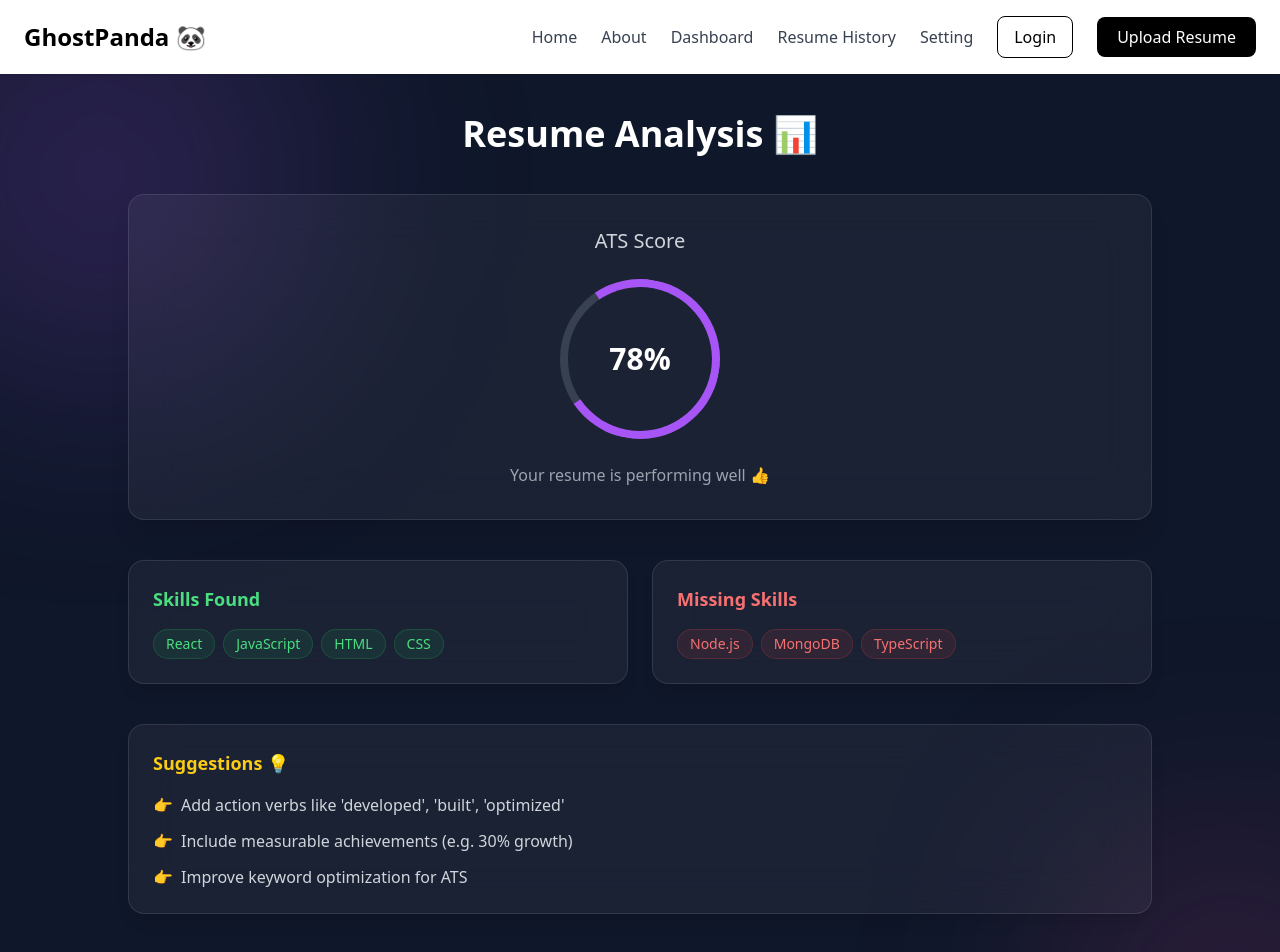
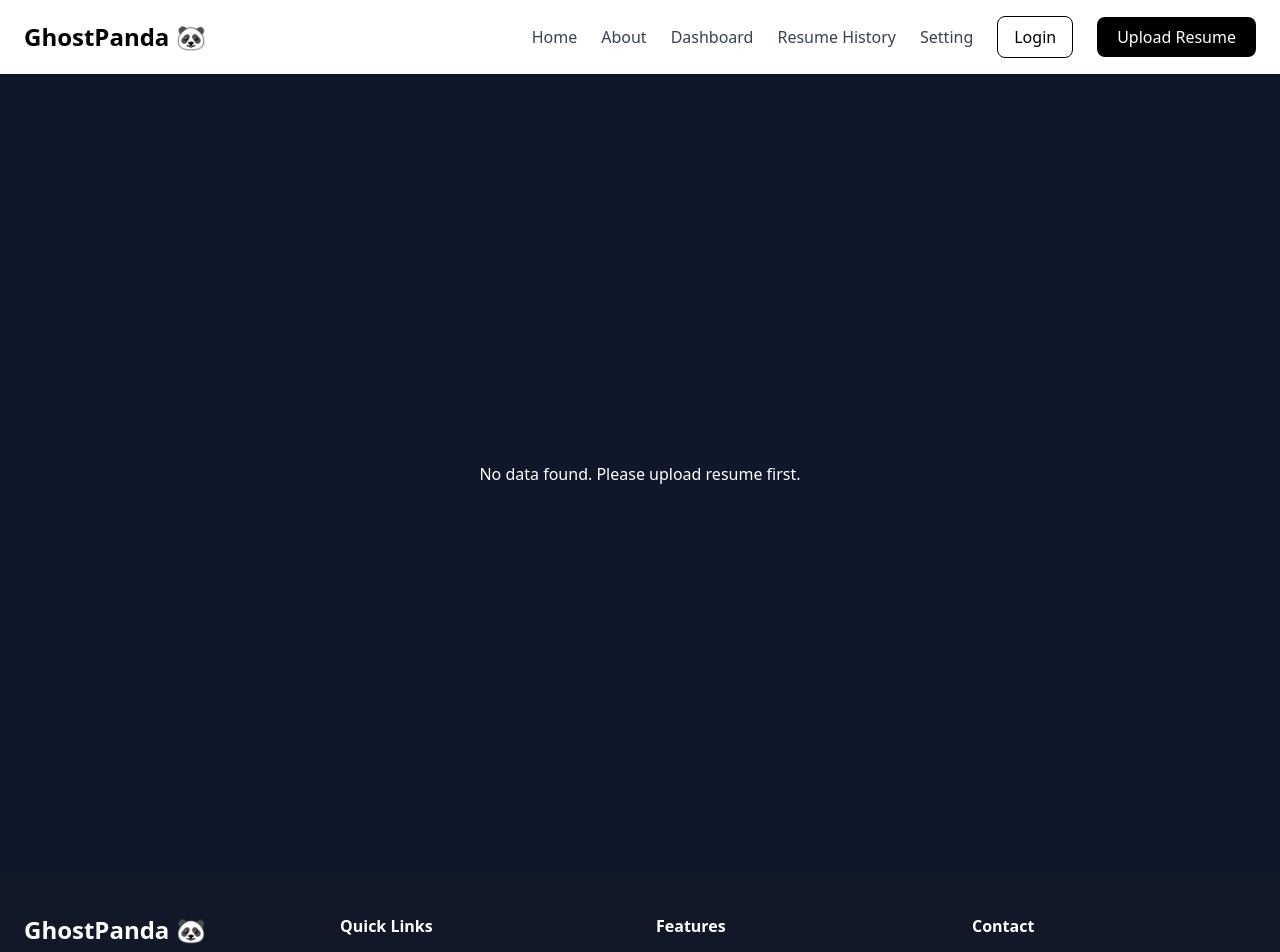
Before and after one commit to anaskhan08274-alt/GhostPanda, a React (Create React App) app: page /result in a window 1280 px wide. Shown: the top 952 px of the page. Built offline with nearby package versions, Linux system fonts and the light colour scheme.

Commit message:
new commit

```diff
--- /dev/null
+++ b/src/Pages/ProgressRing.jsx
@@ -0,0 +1,65 @@
+import { useEffect, useState } from "react";
+
+const ProgressRing = ({ score }) => {
+  const [progress, setProgress] = useState(0);
+
+  const radius = 70;
+  const stroke = 10;
+  const normalizedRadius = radius - stroke / 2;
+  const circumference = normalizedRadius * 2 * Math.PI;
+
+  useEffect(() => {
+    let current = 0;
+
+    const interval = setInterval(() => {
+      current += 1;
+      if (current >= score) {
+        current = score;
+        clearInterval(interval);
+      }
+      setProgress(current);
+    }, 15);
+
+    return () => clearInterval(interval);
+  }, [score]);
+
+  const strokeDashoffset =
+    circumference - (progress / 100) * circumference;
+
+  return (
+    <div className="relative w-40 h-40 mx-auto mb-6">
+      <svg height={radius * 2} width={radius * 2}>
+        {/* Background */}
+        <circle
+          stroke="#374151"
+          fill="transparent"
+          strokeWidth={stroke}
+          r={normalizedRadius}
+          cx={radius}
+          cy={radius}
+        />
+
+        {/* Progress */}
+        <circle
+          stroke={score > 75 ? "#22c55e" : score > 50 ? "#facc15" : "#ef4444"}
+          fill="transparent"
+          strokeWidth={stroke}
+          strokeLinecap="round"
+          strokeDasharray={circumference}
+          strokeDashoffset={strokeDashoffset}
+          r={normalizedRadius}
+          cx={radius}
+          cy={radius}
+          style={{ transition: "stroke-dashoffset 0.2s ease" }}
+        />
+      </svg>
+
+      {/* Center text */}
+      <div className="absolute inset-0 flex items-center justify-center text-3xl font-bold">
+        {progress}%
+      </div>
+    </div>
+  );
+};
+
+export default ProgressRing;
--- a/src/Pages/Result.jsx
+++ b/src/Pages/Result.jsx
@@ -1,16 +1,23 @@
-import { Link } from "react-router-dom";
+import { Link, useLocation } from "react-router-dom";
+import ProgressRing from "./ProgressRing";
 
 const Result = () => {
-  const score = 78;
+  const { state } = useLocation();
 
-  const skills = ["React", "JavaScript", "HTML", "CSS"];
-  const missingSkills = ["Node.js", "MongoDB", "TypeScript"];
+  // ✅ Fallback (agar direct page open ho)
+  if (!state) {
+    return (
+      <div className="min-h-screen flex items-center justify-center bg-[#0f172a] text-white">
+        <p>No data found. Please upload resume first.</p>
+      </div>
+    );
+  }
 
-  const suggestions = [
-    "Add action verbs like 'developed', 'built', 'optimized'",
-    "Include measurable achievements (e.g. 30% growth)",
-    "Improve keyword optimization for ATS",
-  ];
+  // ✅ Dynamic data
+  const score = state.score;
+  const skills = state.skills;
+  const missingSkills = state.missingSkills;
+  const suggestions = state.suggestions;
 
   return (
     <div className="relative min-h-screen bg-[#0f172a] text-white p-6 md:p-10 overflow-hidden">
@@ -32,18 +39,7 @@ const Result = () => {
           <h2 className="text-xl mb-6 text-gray-300">ATS Score</h2>
 
           {/* Circular Score */}
-          <div className="relative w-40 h-40 mx-auto mb-6">
-            <div className="absolute inset-0 rounded-full border-8 border-gray-700"></div>
-
-            <div
-              className="absolute inset-0 rounded-full border-8 border-purple-500 border-t-transparent animate-spin-slow"
-              style={{ transform: `rotate(${score * 3.6}deg)` }}
-            ></div>
-
-            <div className="absolute inset-0 flex items-center justify-center text-3xl font-bold">
-              {score}%
-            </div>
-          </div>
+         <ProgressRing score={score} />
 
           <p className="text-gray-400">
             Your resume is performing {score > 70 ? "well 👍" : "needs improvement ⚠️"}
--- a/src/Pages/UploadResume.jsx
+++ b/src/Pages/UploadResume.jsx
@@ -5,6 +5,38 @@ const UploadResume = () => {
   const [fileName, setFileName] = useState("");
   const [loading, setLoading] = useState(false);
   const navigate = useNavigate();
+
+  // 🔥 Dummy AI Generator
+  const generateDummyData = (fileName) => {
+    const score = Math.floor(Math.random() * 30) + 65;
+
+    const allSkills = [
+      "React",
+      "JavaScript",
+      "HTML",
+      "CSS",
+      "Node.js",
+      "MongoDB",
+      "TypeScript",
+    ];
+
+    // shuffle skills (random feel)
+    const shuffled = [...allSkills].sort(() => 0.5 - Math.random());
+
+    const skills = shuffled.slice(0, 4);
+    const missingSkills = shuffled.slice(4);
+
+    return {
+      score,
+      skills,
+      missingSkills,
+      suggestions: [
+        "Add measurable achievements",
+        "Improve ATS keywords",
+        "Enhance project descriptions",
+      ],
+    };
+  };
 
   const handleFileChange = (e) => {
     if (e.target.files.length > 0) {
@@ -21,8 +53,10 @@ const UploadResume = () => {
     setLoading(true);
 
     setTimeout(() => {
+      const data = generateDummyData(fileName); // 🔥 dynamic data
+
       setLoading(false);
-      navigate("/result");
+      navigate("/result", { state: data });
     }, 2500);
   };
 
```
